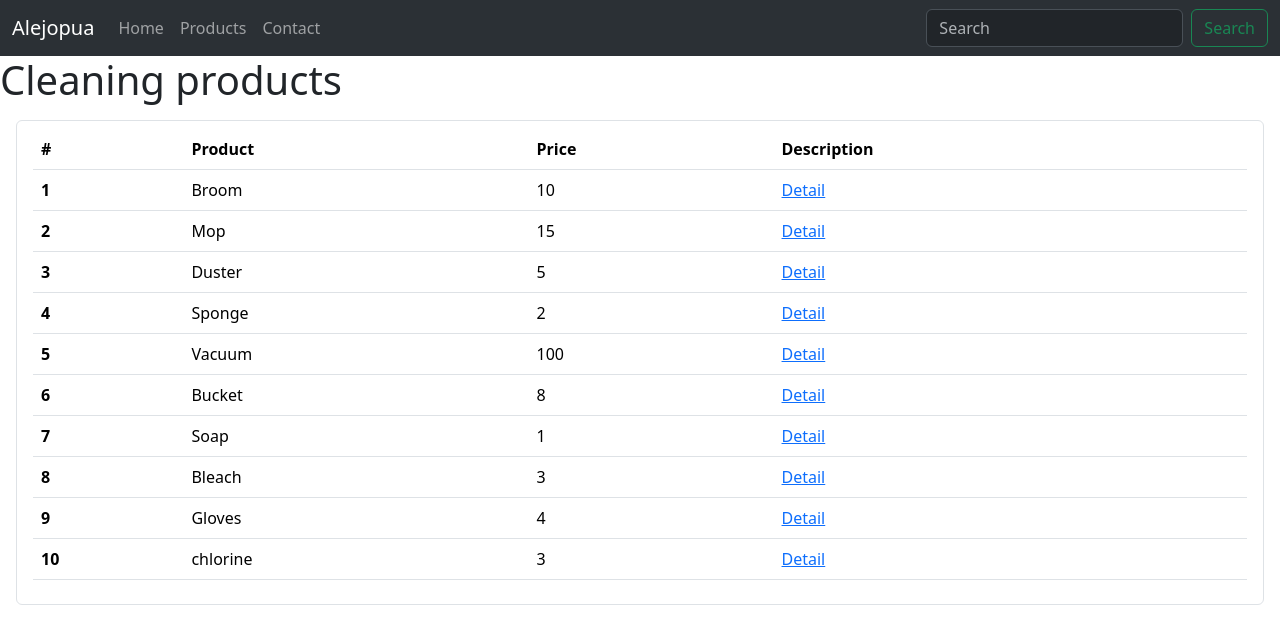
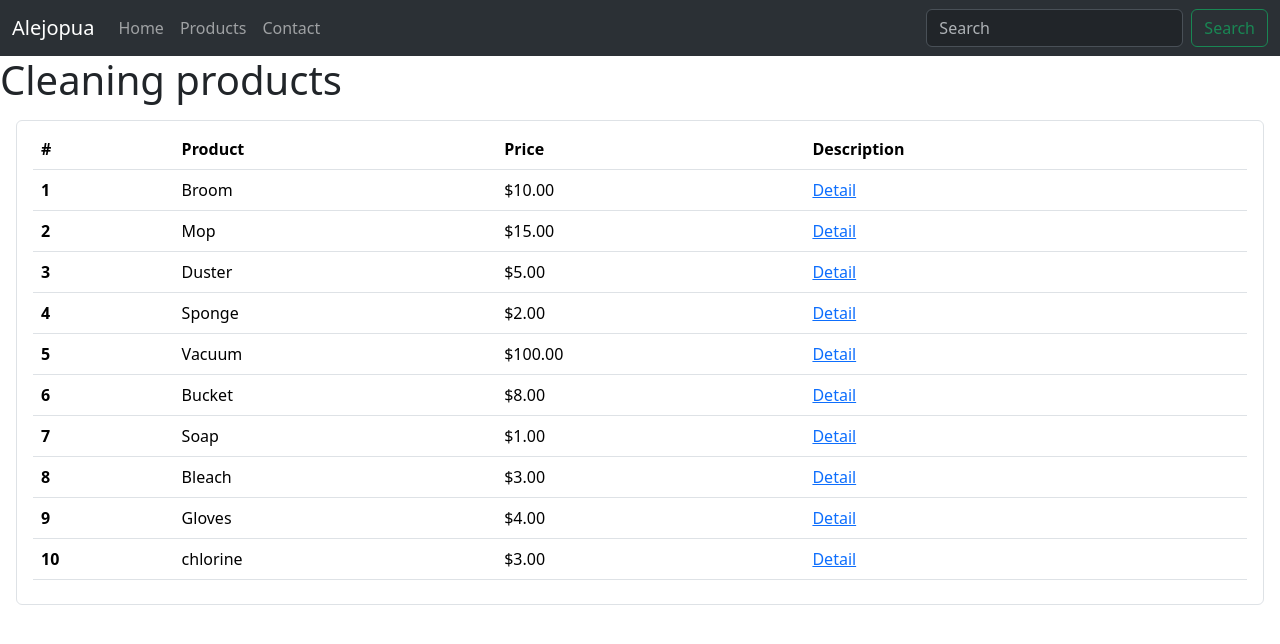
Before and after one commit to alejopua/landing-angular-test1, an Angular app: page /products in a window 1280 px wide. Shown: the top 644 px of the page. Built offline with nearby package versions, Linux system fonts and the light colour scheme.

Commit message:
Update product-detail.component.html to display product price in currency format

```diff
--- a/src/app/products/products.component.html
+++ b/src/app/products/products.component.html
@@ -14,7 +14,7 @@
       <tr *ngFor="let product of products">
         <th scope="row">{{ product.id }}</th>
         <td>{{ product.name }}</td>
-        <td>{{ product.price }}</td>
+        <td>{{ product.price | currency }}</td>
         <td>
           <a [routerLink]="['/products', product.id]">Detail</a>
         </td>
```
